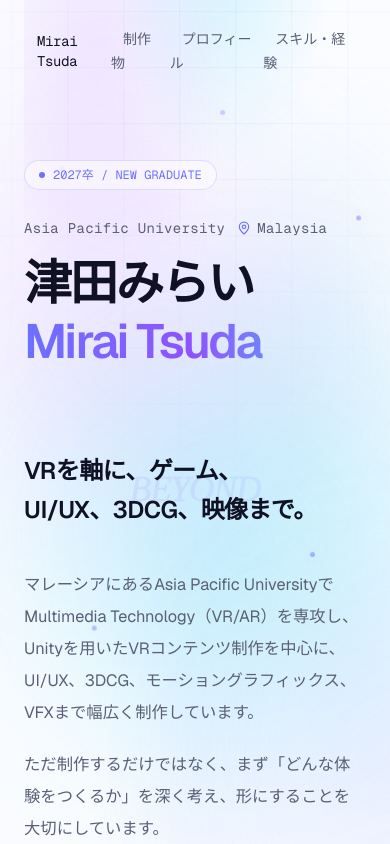
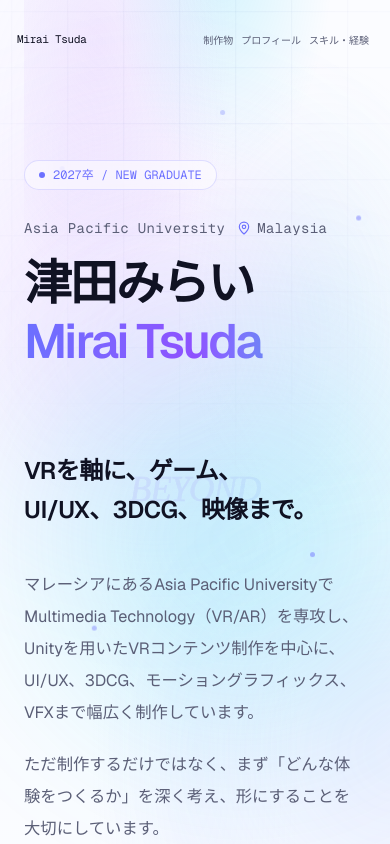
Before and after one commit to mirai-333/portfolio-site, a Next.js app: page / in a window 390 px wide. Shown: the top 844 px of the page. Built offline with nearby package versions, Linux system fonts and the light colour scheme.

Commit message:
Keep mobile navigation labels on one line

```diff
--- a/components/site-nav.tsx
+++ b/components/site-nav.tsx
@@ -19,23 +19,23 @@ export function SiteNav() {
   }, [])
 
   return (
-    <header className="fixed inset-x-0 top-0 z-50 flex justify-center px-4 pt-4">
+    <header className="fixed inset-x-0 top-0 z-50 flex justify-center px-2 pt-4 sm:px-4">
       <nav
-        className={`flex w-full max-w-3xl items-center justify-between rounded-full px-5 py-2.5 transition-all duration-300 ${
+        className={`flex w-full max-w-3xl items-center justify-between gap-1 rounded-full px-2 py-2.5 transition-all duration-300 sm:px-5 ${
           scrolled
             ? 'border border-border bg-background/70 shadow-sm backdrop-blur-md'
             : 'border border-transparent'
         }`}
       >
-        <a href="#top" className="font-mono text-sm tracking-tight text-foreground">
+        <a href="#top" className="shrink-0 whitespace-nowrap font-mono text-[11px] tracking-tight text-foreground sm:text-sm">
           Mirai Tsuda
         </a>
-        <ul className="flex items-center gap-1">
+        <ul className="flex items-center gap-0 sm:gap-1">
           {links.map((link) => (
             <li key={link.href}>
               <a
                 href={link.href}
-                className="rounded-full px-3 py-1.5 text-sm text-muted-foreground transition-colors hover:bg-brand-soft hover:text-brand"
+                className="whitespace-nowrap rounded-full px-1 py-1.5 text-[10px] text-muted-foreground transition-colors hover:bg-brand-soft hover:text-brand sm:px-3 sm:text-sm"
               >
                 {link.label}
               </a>
```
